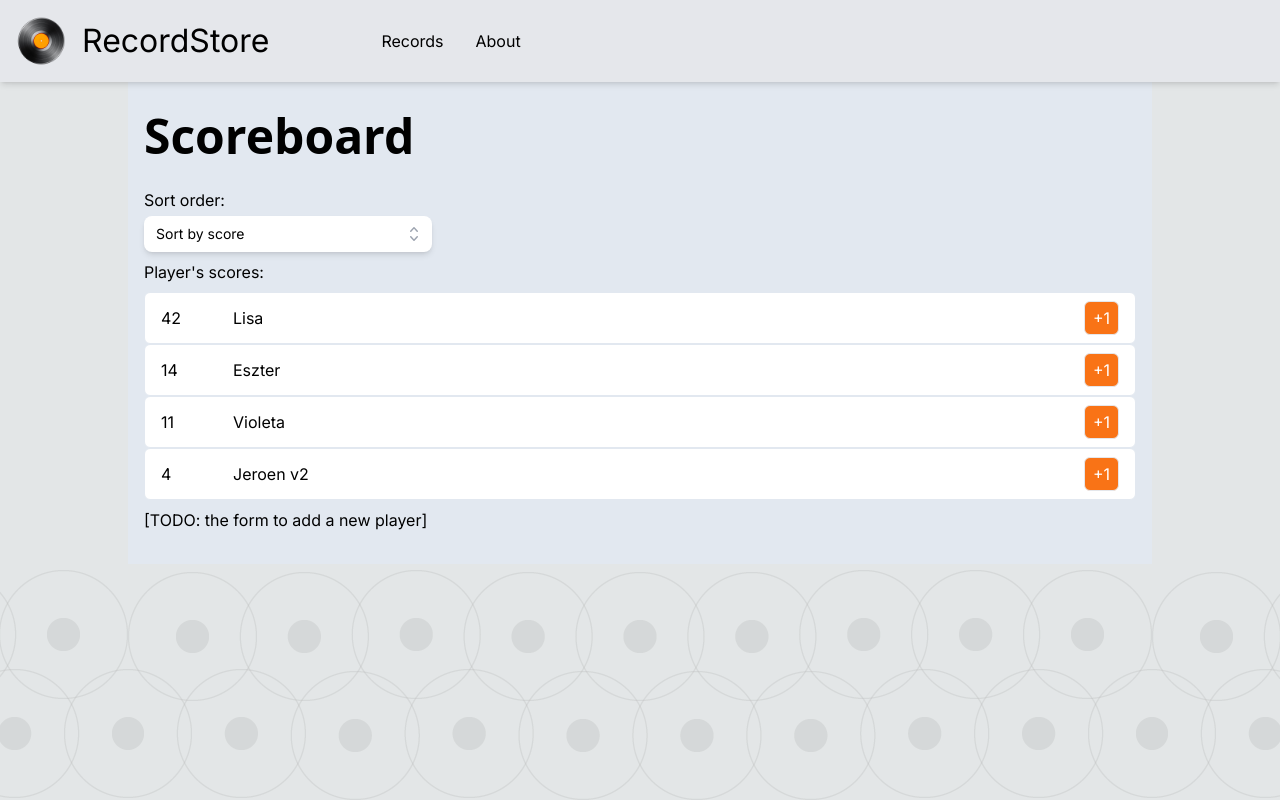
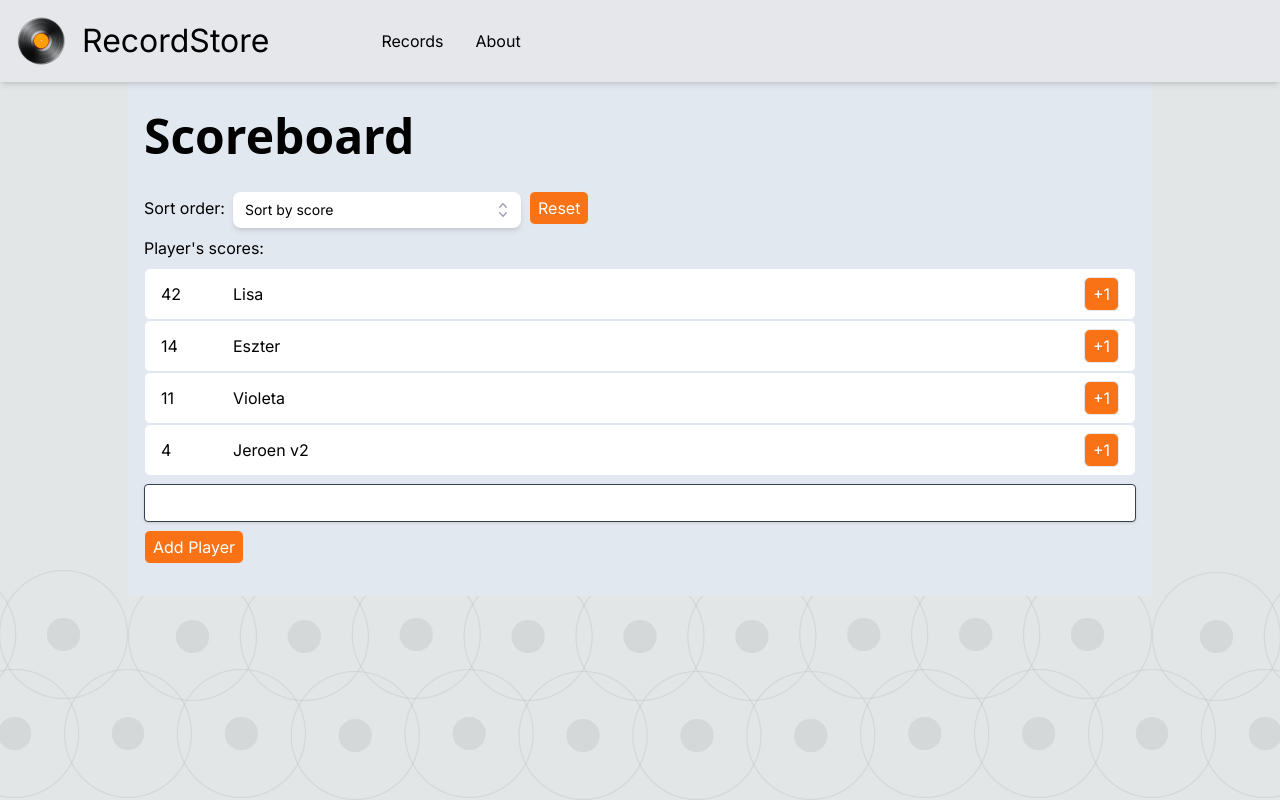
Before and after one commit to TechmongersNL/nextjs-intro-example, a Next.js app: page / in a window 1280 px wide. Built offline with nearby package versions, Linux system fonts and the light colour scheme.

Commit message:
feat(Scoreboard): Reset and AddPlayer

```diff
--- a/app/layout.tsx
+++ b/app/layout.tsx
@@ -52,8 +52,9 @@ const MenuItem = tw.li`
 const ContentWrapper = tw.div`
   bg-white/30 dark:bg-black/50
   w-full
-  overflow-x-auto
+  overflow-auto
   h-screen
+  pb-24
 `;
 
 const Body = tw.body`
--- a/app/page.tsx
+++ b/app/page.tsx
@@ -1,5 +1,5 @@
 // app/page.tsx
-import Scoreboard from "@/components/Scoreboard";
+import Scoreboard from "@/components/Scoreboard/Scoreboard";
 
 export default function Home() {
   return (
--- a/components/AddPlayerForm.tsx
+++ /dev/null
@@ -1,8 +0,0 @@
-// src/components/AddPlayerForm.tsx
-import React from "react";
-
-export default function AddPlayerForm() {
-  return (
-    <div className="AddPlayerForm">[TODO: the form to add a new player]</div>
-  );
-}
--- /dev/null
+++ b/components/Scoreboard/AddPlayerForm.tsx
@@ -0,0 +1,40 @@
+import { Button } from "../UI";
+import { Input } from "../UI/Input";
+import React from "react";
+import { useForm } from "react-hook-form";
+
+type FormValues = {
+  name: string;
+};
+
+type Props = {
+  onSubmit: (name: string) => void;
+};
+
+export default function AddPlayerForm({ onSubmit }: Props) {
+  const {
+    register,
+    handleSubmit,
+    reset,
+    formState: { errors },
+  } = useForm<FormValues>();
+
+  const doSubmit = ({ name }: FormValues) => {
+    onSubmit(name);
+    reset();
+  };
+
+  return (
+    <form onSubmit={handleSubmit(doSubmit)}>
+      <div className="flex flex-col gap-2 items-start justify-start">
+        <Input
+          {...register("name", { required: true })}
+          $hasError={!!errors.name}
+        />
+        <Button className="flex-1" type="submit">
+          Add Player
+        </Button>
+      </div>
+    </form>
+  );
+}
--- a/components/Player.tsx
+++ b/components/Scoreboard/Player.tsx
@@ -1,6 +1,6 @@
 import { useEffect, useState } from "react";
 
-import { Button } from "./UI";
+import { Button } from "../UI";
 import tw from "tailwind-styled-components";
 
 type Props = {
--- a/components/Scoreboard.tsx
+++ b/components/Scoreboard/Scoreboard.tsx
@@ -1,9 +1,11 @@
 "use client";
 
 import AddPlayerForm from "./AddPlayerForm";
-import { Heading1 } from "./typography";
+import { Button } from "../UI";
+import { Heading1 } from "../typography";
 import Player from "./Player";
-import SelectBox from "./UI/SelectBox";
+import SelectBox from "../UI/SelectBox";
+import tw from "tailwind-styled-components";
 import { useState } from "react";
 
 type PlayerObj = { id: number; name: string; score: number };
@@ -35,7 +37,18 @@ function compareByName(playerA: PlayerObj, playerB: PlayerObj) {
   return playerA.name.localeCompare(playerB.name);
 }
 
+function getLastId(players: PlayerObj[]) {
+  return players.reduce((curr, next) => {
+    if (next.id > curr.id) return next;
+    return curr;
+  }).id;
+}
+
 type SortKey = "score" | "name";
+
+const Actions = tw.p`
+  flex flex-row gap-2 items-center
+`;
 
 export default function Scoreboard() {
   const [sortBy, setSortBy] = useState<SortKey>("score");
@@ -51,12 +64,19 @@ export default function Scoreboard() {
     );
   };
 
-  console.log(sortBy);
+  const addPlayer = (name: string) => {
+    setPlayers([...players, { id: getLastId(players) + 1, name, score: 0 }]);
+  };
+
+  const reset = () => {
+    setPlayers(players.map((player) => ({ ...player, score: 0 })));
+    setSortBy("name");
+  };
 
   return (
     <div className="flex flex-col py-8 px-4 max-w-5xl mx-auto gap-2 bg-slate-200 dark:bg-slate-950">
       <Heading1>Scoreboard</Heading1>
-      <p>
+      <Actions>
         Sort order:{" "}
         <SelectBox<SortKey>
           options={[
@@ -66,7 +86,8 @@ export default function Scoreboard() {
           onChange={setSortBy}
           value={sortBy}
         />
-      </p>
+        <Button onClick={reset}>Reset</Button>
+      </Actions>
 
       <p>Player&apos;s scores:</p>
       <ul>
@@ -79,7 +100,7 @@ export default function Scoreboard() {
         ))}
       </ul>
 
-      <AddPlayerForm />
+      <AddPlayerForm onSubmit={addPlayer} />
     </div>
   );
 }
--- /dev/null
+++ b/components/UI/Input.tsx
@@ -0,0 +1,20 @@
+import tw from "tailwind-styled-components";
+
+type InputProps = {
+  $hasError?: boolean;
+};
+
+export const Input = tw.input<InputProps>`
+  shadow appearance-none
+  w-full
+  py-2 px-3
+  border rounded
+  text-slate-700 dark:text-slate-200
+  leading-tight
+  focus:outline-none focus:shadow-outline"
+
+  ${({ $hasError }) =>
+    $hasError
+      ? "border-2 border-red-500"
+      : "border-slate-700 dark:border-slate-200"}
+`;
--- a/components/UI/SelectBox.tsx
+++ b/components/UI/SelectBox.tsx
@@ -1,7 +1,7 @@
 "use client";
 
 import { CheckIcon, ChevronUpDownIcon } from "@heroicons/react/20/solid";
-import { Fragment, useState } from "react";
+import { Fragment, useEffect, useState } from "react";
 import { Listbox, Transition } from "@headlessui/react";
 
 type SelectBoxOption<V> = {
@@ -15,15 +15,23 @@ type SelectBoxProps<V> = {
   onChange?: (value: V) => void;
 };
 
+const optionFromValue: <V>(
+  options: Array<SelectBoxOption<V>>,
+  value?: V
+) => SelectBoxOption<V> = (options, value) =>
+  options.find((option) => option.value === value) || options[0];
+
 export default function SelectBox<V>({
   options,
   value,
   onChange,
 }: SelectBoxProps<V>) {
-  const optionFromValue = (value?: V) =>
-    options.find((option) => option.value === value);
+  const [selected, setSelected] = useState(optionFromValue(options, value));
 
-  const [selected, setSelected] = useState(optionFromValue(value));
+  useEffect(() => {
+    setSelected(optionFromValue(options, value));
+    // eslint-disable-next-line react-hooks/exhaustive-deps
+  }, [value]);
 
   const handleChange = (option: SelectBoxOption<V>) => {
     onChange && onChange(option.value);
--- a/package.json
+++ b/package.json
@@ -22,6 +22,7 @@
     "postcss": "8.4.23",
     "react": "18.2.0",
     "react-dom": "18.2.0",
+    "react-hook-form": "^7.43.9",
     "tailwind-styled-components": "^2.2.0",
     "tailwindcss": "3.3.2",
     "typescript": "5.0.4",
```
Also changed, not shown: 1 other file (tests, documents, lock files or other folders).
